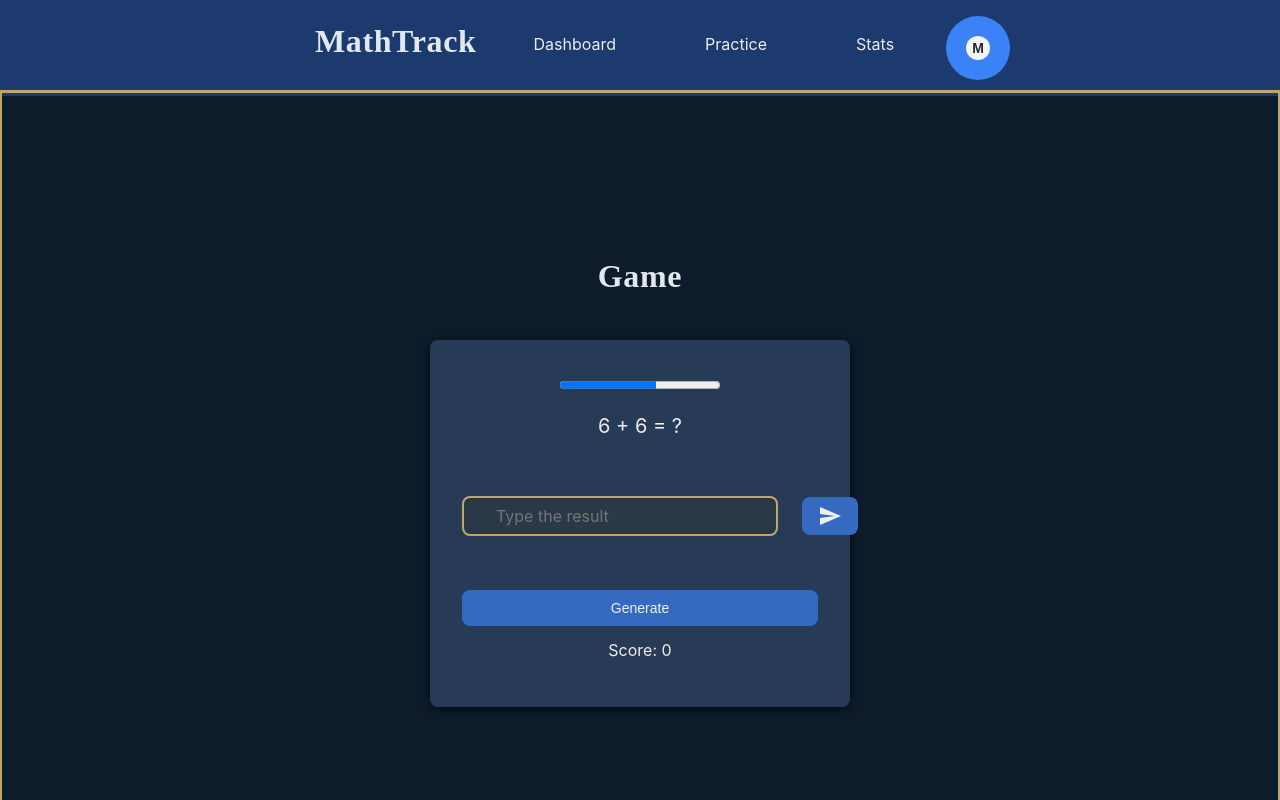
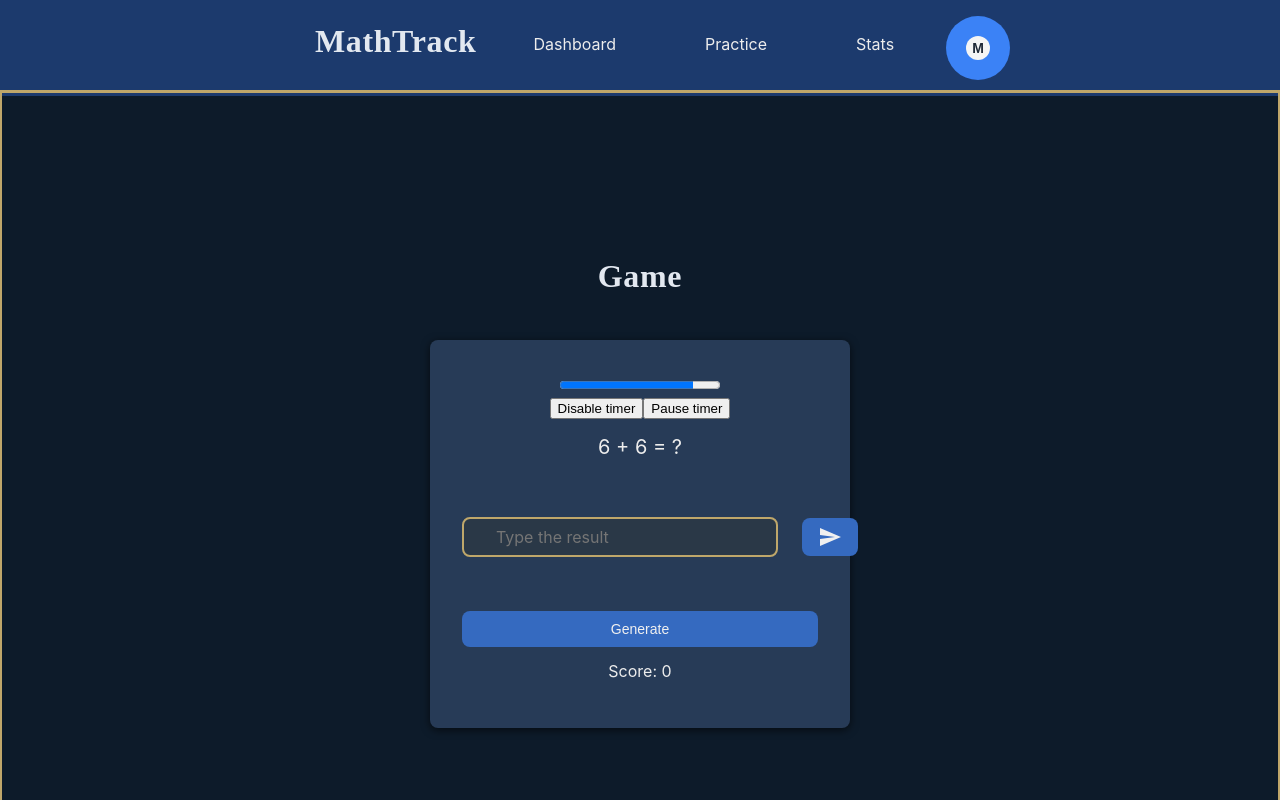
Before and after one commit to LuisDev912/EduMath-Track, a React (Vite) app in the folder frontend/: page /game/addition/easy in a window 1280 px wide. Shown: the top 800 px of the page. Built offline with nearby package versions, Linux system fonts and the light colour scheme.

Commit message:
Add configurable gameplay timer

```diff
--- a/frontend/src/features/settings/components/SettingsItem/SettingsItem.tsx
+++ b/frontend/src/features/settings/components/SettingsItem/SettingsItem.tsx
@@ -1,6 +1,6 @@
 import type { SettingItemProps } from './SettingsItem.types';
 import { Button } from '@components/ui/Button/Button.tsx';
-import { Select } from '@components/ui/Select/Select';
+import { Select } from '@components/ui/select/Select.tsx';
 import Styles from '../Settings.module.css';
 
 function SettingsItem({
@@ -37,7 +37,7 @@ function SettingsItem({
                         id="settings-select"
                         label={title}
                         value={value?? options[0].value}
-                        action={(val) => action?.(val)}
+                        action={(val: string) => action?.(val)}
                         options={options.map(opt => ({
                             optionLabel: opt.label,
                             optionValue: opt.value
--- a/frontend/src/game/gameplay/components/Game.tsx
+++ b/frontend/src/game/gameplay/components/Game.tsx
@@ -11,9 +11,22 @@ import Timer from "./Timer/Timer.tsx";
 
 import { useGame } from "../hooks/useGame.ts";
 import { useTimer } from "../hooks/useTimer.ts";
+import type { Difficulty } from "../types/Game.types.ts";
+
+const TIMER_STORAGE_KEY = "gameTimerEnabled";
+const TIMER_DURATION_BY_DIFFICULTY: Record<Difficulty, number> = {
+    tutorial: 60,
+    easy: 30,
+    medium: 20,
+    hard: 10
+};
 
 type Props = {
     game: ReturnType<typeof useGame>;
+}
+
+function getSavedTimerEnabled() {
+    return localStorage.getItem(TIMER_STORAGE_KEY) !== "false";
 }
 
 function Game({ game }: Props) {
@@ -21,13 +34,23 @@ function Game({ game }: Props) {
     // state variables
     const [result, setResult] = useState<boolean | null>(null);
     const [isAnswered, setIsAnswered] = useState(false);
+    const [isTimerEnabled, setIsTimerEnabled] = useState(getSavedTimerEnabled);
+    const [isTimerPaused, setIsTimerPaused] = useState(false);
 
     // destructure game state and functions
-    const { question, score, handleValidation } = game;
+    const { question, score, difficulty, handleValidation } = game;
 
-    const { timeLeft, timerReset } = useTimer(1);
+    const maxTime = TIMER_DURATION_BY_DIFFICULTY[difficulty];
+    const isTimerRunning = isTimerEnabled && !isTimerPaused && !isAnswered;
 
     const TIMEOUT_DURATION = 3000;
+
+    const handleTimerComplete = useCallback(() => {
+        setResult(false);
+        setIsAnswered(true);
+    }, []);
+
+    const { timeLeft, timerReset } = useTimer(maxTime, isTimerRunning, handleTimerComplete);
 
     // functions to handle user interactions
     const handleSubmit = useCallback((answer: number) => {
@@ -43,16 +66,24 @@ function Game({ game }: Props) {
         game.nextQuestion();
         setResult(null);
         setIsAnswered(false);
+        setIsTimerPaused(false);
         timerReset();
     }, [game, timerReset]);
 
-    const handleTimerEnd = useCallback(() => {
-        if (!isAnswered) {
-            setResult(false);
-            setIsAnswered(true);
-        }
+    const handleToggleTimerEnabled = useCallback(() => {
+        setIsTimerEnabled(prev => {
+            const nextValue = !prev;
+            localStorage.setItem(TIMER_STORAGE_KEY, String(nextValue));
+
+            return nextValue;
+        });
+        setIsTimerPaused(false);
         timerReset();
-    }, [isAnswered, timerReset]);
+    }, [timerReset]);
+
+    const handleToggleTimerPaused = useCallback(() => {
+        setIsTimerPaused(prev => !prev);
+    }, []);
 
     // side effect to reset result and load next question after a delay
     useEffect(() => {
@@ -69,12 +100,19 @@ function Game({ game }: Props) {
     // render the game interface
     return (
         <section className={Styles.box}>
-            <Timer timeLeft={timeLeft} maxTime={10} onEnd={handleTimerEnd} />
+            <Timer
+                timeLeft={timeLeft}
+                maxTime={maxTime}
+                isEnabled={isTimerEnabled}
+                isPaused={isTimerPaused}
+                onToggleEnabled={handleToggleTimerEnabled}
+                onTogglePaused={handleToggleTimerPaused}
+            />
             <OperationDisplay question={question} />
 
             <AnswerForm
                 onValidate={handleSubmit}
-                disabled={isAnswered}
+                disabled={isAnswered || (isTimerEnabled && isTimerPaused)}
             />
 
             <GenerateOperation onGenerate={handleNextQuestion} />
--- a/frontend/src/game/gameplay/components/Timer/Timer.tsx
+++ b/frontend/src/game/gameplay/components/Timer/Timer.tsx
@@ -1,20 +1,35 @@
+import { useTranslation } from "react-i18next";
 import type { TimerProps } from "./Timer.types.ts";
 
 function Timer({
     timeLeft,
     maxTime,
-    onEnd
+    isEnabled,
+    isPaused,
+    onToggleEnabled,
+    onTogglePaused
 }: TimerProps) {
-    if (timeLeft <= 0) onEnd();
+    const { t } = useTranslation();
 
     return (
         <div>
-            <label htmlFor="timer" className="sr-only">Time Left: {timeLeft} seconds</label>
-            <progress value={timeLeft} max={maxTime} className="timer">
+            <label htmlFor="game-timer" className="sr-only">
+                {t("game.timer.timeLeft", { seconds: timeLeft })}
+            </label>
+            <progress id="game-timer" value={timeLeft} max={maxTime} className="timer">
                 {timeLeft}
             </progress>
+
+            <div className="flex justify-center">
+                <button type="button" onClick={onToggleEnabled}>
+                    {isEnabled ? t("game.timer.disable") : t("game.timer.enable")}
+                </button>
+                <button type="button" onClick={onTogglePaused} disabled={!isEnabled}>
+                    {isPaused ? t("game.timer.resume") : t("game.timer.pause")}
+                </button>
+            </div>
         </div>
-    )
+    );
 };
 
 export default Timer;
--- a/frontend/src/game/gameplay/components/Timer/Timer.types.ts
+++ b/frontend/src/game/gameplay/components/Timer/Timer.types.ts
@@ -1,5 +1,8 @@
 export type TimerProps = {
     timeLeft: number;
     maxTime: number;
-    onEnd: () => void;
+    isEnabled: boolean;
+    isPaused: boolean;
+    onToggleEnabled: () => void;
+    onTogglePaused: () => void;
 };
--- a/frontend/src/game/gameplay/hooks/useGame.ts
+++ b/frontend/src/game/gameplay/hooks/useGame.ts
@@ -32,6 +32,7 @@ export function useGame(
     return {
         score,
         question,
+        difficulty,
         nextQuestion,
         handleValidation
     };
--- a/frontend/src/game/gameplay/hooks/useTimer.ts
+++ b/frontend/src/game/gameplay/hooks/useTimer.ts
@@ -1,21 +1,33 @@
-import { useState, useEffect } from "react";
+import { useCallback, useEffect, useState } from "react";
 
-export function useTimer(initialTime: number) {
-    const [timeLeft, setTime] = useState(initialTime);
+export function useTimer(initialTime: number, isRunning = true, onComplete?: () => void) {
+    const [timeLeft, setTimeLeft] = useState(initialTime);
 
     useEffect(() => {
-        if (timeLeft <= 0) return;
+        setTimeLeft(initialTime);
+    }, [initialTime]);
 
-        const intervalId = setInterval(() => {
-            setTime(prev => prev + 1)
+    useEffect(() => {
+        if (!isRunning || timeLeft <= 0) return;
+
+        const intervalId = window.setInterval(() => {
+            setTimeLeft(prev => {
+                const nextTime = Math.max(prev - 1, 0);
+
+                if (nextTime === 0) {
+                    window.setTimeout(() => onComplete?.(), 0);
+                }
+
+                return nextTime;
+            });
         }, 1000);
 
-        return () => clearInterval(intervalId);
-    }, [timeLeft]);
+        return () => window.clearInterval(intervalId);
+    }, [isRunning, onComplete, timeLeft]);
 
-    const timerReset = () => {
-        setTime(initialTime);
-    };
+    const timerReset = useCallback(() => {
+        setTimeLeft(initialTime);
+    }, [initialTime]);
 
     return {
         timeLeft,
--- a/frontend/src/game/hub/components/GameSelect/GameSelect.tsx
+++ b/frontend/src/game/hub/components/GameSelect/GameSelect.tsx
@@ -1,4 +1,4 @@
-import { Select } from '@components/ui/Select/Select.tsx';
+import { Select } from '@components/ui/select/Select.tsx';
 import { useTranslation } from 'react-i18next';
 import Styles from '../HubComponents.module.css';
 
--- a/frontend/src/locales/en/en.json
+++ b/frontend/src/locales/en/en.json
@@ -85,6 +85,13 @@
         "hard": "Hard"
       },
       "startButton": "Start Practice"
+    },
+    "timer": {
+      "timeLeft": "Time left: {{seconds}} seconds",
+      "enable": "Enable timer",
+      "disable": "Disable timer",
+      "pause": "Pause timer",
+      "resume": "Resume timer"
     }
   },
   "auth": {
--- a/frontend/src/locales/es/es.json
+++ b/frontend/src/locales/es/es.json
@@ -85,6 +85,13 @@
         "hard": "Difícil"
       },
       "startButton": "Comenzar Practica"
+    },
+    "timer": {
+      "timeLeft": "Tiempo restante: {{seconds}} segundos",
+      "enable": "Activar temporizador",
+      "disable": "Desactivar temporizador",
+      "pause": "Pausar temporizador",
+      "resume": "Reanudar temporizador"
     }
   },
   "auth": {
--- a/frontend/tsconfig.app.json
+++ b/frontend/tsconfig.app.json
@@ -7,7 +7,7 @@
     "module": "ESNext",
     "types": ["vite/client"],
     "skipLibCheck": true,
-    "ignoreDeprecations": "6.0",
+    "ignoreDeprecations": "5.0",
     "paths": {
       "@components/*": [
         "./src/shared/components/*"
```
